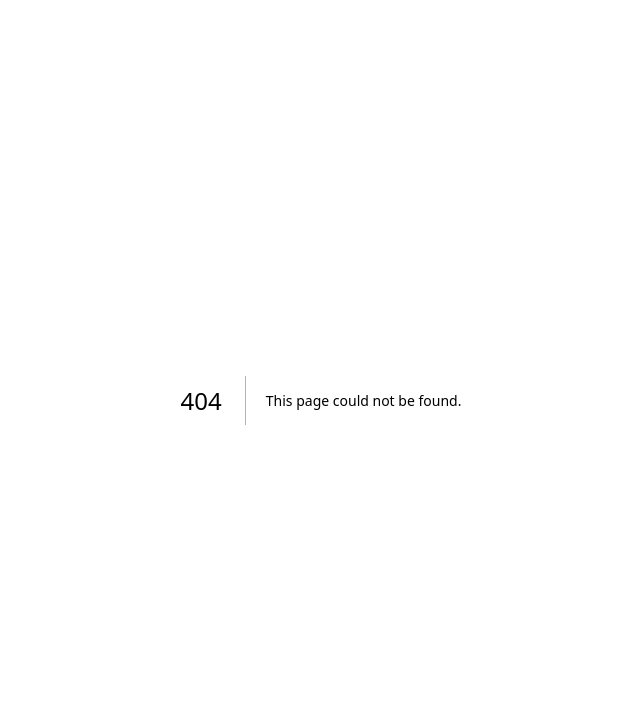
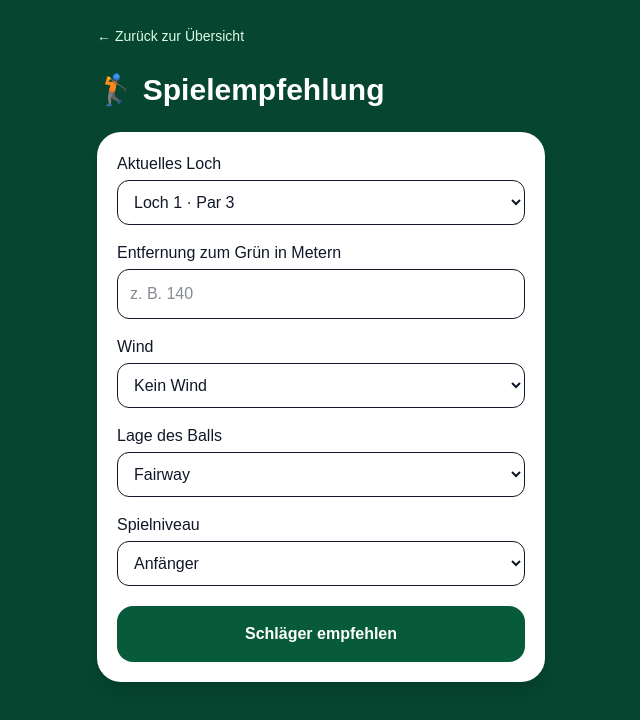
Before and after one commit to tmardorf-create/tomcaddy, a Next.js app: page /spielempfelung in a window 1280 px wide. Before the commit this address had no page. Shown: the top 720 px of the page, without its empty margins (319-959 px from the left). Built offline with nearby package versions, Linux system fonts and the light colour scheme.

Commit message:
Add Spielempfehlung component for golf recommendations

```diff
--- /dev/null
+++ b/app/spielempfelung/page.tsx
@@ -0,0 +1,214 @@
+"use client";
+
+import { FormEvent, useEffect, useState } from "react";
+import Link from "next/link";
+
+type CaddyResponse = {
+  recommendation?: string;
+  error?: string;
+};
+
+const holes = [
+  { number: 1, par: 3 },
+  { number: 2, par: 3 },
+  { number: 3, par: 3 },
+  { number: 4, par: 4 },
+  { number: 5, par: 4 },
+  { number: 6, par: 3 },
+  { number: 7, par: 3 },
+  { number: 8, par: 3 },
+  { number: 9, par: 3 },
+];
+
+export default function Spielempfehlung() {
+  const [currentHole, setCurrentHole] = useState(1);
+  const [score, setScore] = useState(0);
+  const [distance, setDistance] = useState("");
+  const [wind, setWind] = useState("Kein Wind");
+  const [lie, setLie] = useState("Fairway");
+  const [playerLevel, setPlayerLevel] = useState("Anfänger");
+  const [recommendation, setRecommendation] = useState("");
+  const [loading, setLoading] = useState(false);
+  const [error, setError] = useState("");
+
+  const selectedHole =
+    holes.find((hole) => hole.number === currentHole) ?? holes[0];
+
+  useEffect(() => {
+    const savedHole = localStorage.getItem("tomcaddy-current-hole");
+    const savedScores = localStorage.getItem("tomcaddy-scores");
+
+    if (savedHole) setCurrentHole(Number(savedHole));
+
+    if (savedScores) {
+      const scores = JSON.parse(savedScores);
+      setScore(scores[Number(savedHole) || 1] ?? 0);
+    }
+  }, []);
+
+  async function getRecommendation(
+    event: FormEvent<HTMLFormElement>
+  ) {
+    event.preventDefault();
+
+    setLoading(true);
+    setError("");
+    setRecommendation("");
+
+    try {
+      const response = await fetch("/api/caddy", {
+        method: "POST",
+        headers: {
+          "Content-Type": "application/json",
+        },
+        body: JSON.stringify({
+          distance: Number(distance),
+          par: selectedHole.par,
+          wind,
+          lie,
+          hole: currentHole,
+          score,
+          playerLevel,
+        }),
+      });
+
+      const data: CaddyResponse = await response.json();
+
+      if (!response.ok || data.error) {
+        throw new Error(
+          data.error || "Keine Empfehlung erhalten."
+        );
+      }
+
+      setRecommendation(
+        data.recommendation || "Keine Empfehlung erhalten."
+      );
+    } catch (err) {
+      setError(
+        err instanceof Error
+          ? err.message
+          : "Unbekannter Fehler."
+      );
+    } finally {
+      setLoading(false);
+    }
+  }
+
+  return (
+    <main className="min-h-screen bg-[#06452f] px-4 py-6 text-white">
+      <div className="mx-auto max-w-md">
+        <Link href="/" className="text-sm text-green-100">
+          ← Zurück zur Übersicht
+        </Link>
+
+        <h1 className="my-6 text-3xl font-bold">
+          🏌️ Spielempfehlung
+        </h1>
+
+        <form
+          onSubmit={getRecommendation}
+          className="rounded-3xl bg-white p-5 text-gray-900 shadow-lg"
+        >
+          <label className="mb-4 block">
+            Aktuelles Loch
+            <select
+              value={currentHole}
+              onChange={(e) => setCurrentHole(Number(e.target.value))}
+              className="mt-1 w-full rounded-xl border p-3"
+            >
+              {holes.map((hole) => (
+                <option key={hole.number} value={hole.number}>
+                  Loch {hole.number} · Par {hole.par}
+                </option>
+              ))}
+            </select>
+          </label>
+
+          <label className="mb-4 block">
+            Entfernung zum Grün in Metern
+            <input
+              type="number"
+              min="1"
+              required
+              value={distance}
+              onChange={(e) => setDistance(e.target.value)}
+              placeholder="z. B. 140"
+              className="mt-1 w-full rounded-xl border p-3"
+            />
+          </label>
+
+          <label className="mb-4 block">
+            Wind
+            <select
+              value={wind}
+              onChange={(e) => setWind(e.target.value)}
+              className="mt-1 w-full rounded-xl border p-3"
+            >
+              <option>Kein Wind</option>
+              <option>Leichter Gegenwind</option>
+              <option>Starker Gegenwind</option>
+              <option>Rückenwind</option>
+              <option>Seitenwind</option>
+            </select>
+          </label>
+
+          <label className="mb-4 block">
+            Lage des Balls
+            <select
+              value={lie}
+              onChange={(e) => setLie(e.target.value)}
+              className="mt-1 w-full rounded-xl border p-3"
+            >
+              <option>Fairway</option>
+              <option>Rough</option>
+              <option>Bunker</option>
+              <option>Wald</option>
+              <option>Abschlag</option>
+            </select>
+          </label>
+
+          <label className="block">
+            Spielniveau
+            <select
+              value={playerLevel}
+              onChange={(e) => setPlayerLevel(e.target.value)}
+              className="mt-1 w-full rounded-xl border p-3"
+            >
+              <option>Anfänger</option>
+              <option>Fortgeschritten</option>
+              <option>Sehr erfahren</option>
+            </select>
+          </label>
+
+          <button
+            type="submit"
+            disabled={loading}
+            className="mt-5 w-full rounded-2xl bg-[#075b3b] py-4 font-bold text-white disabled:bg-gray-400"
+          >
+            {loading
+              ? "TomCaddy denkt nach …"
+              : "Schläger empfehlen"}
+          </button>
+
+          {error && (
+            <p className="mt-4 rounded-xl bg-red-100 p-3 text-sm text-red-700">
+              {error}
+            </p>
+          )}
+
+          {recommendation && (
+            <div className="mt-4 rounded-2xl bg-green-50 p-4 text-gray-800">
+              <h2 className="mb-2 font-bold text-[#075b3b]">
+                Empfehlung
+              </h2>
+
+              <p className="whitespace-pre-line text-sm">
+                {recommendation}
+              </p>
+            </div>
+          )}
+        </form>
+      </div>
+    </main>
+  );
+}
```
